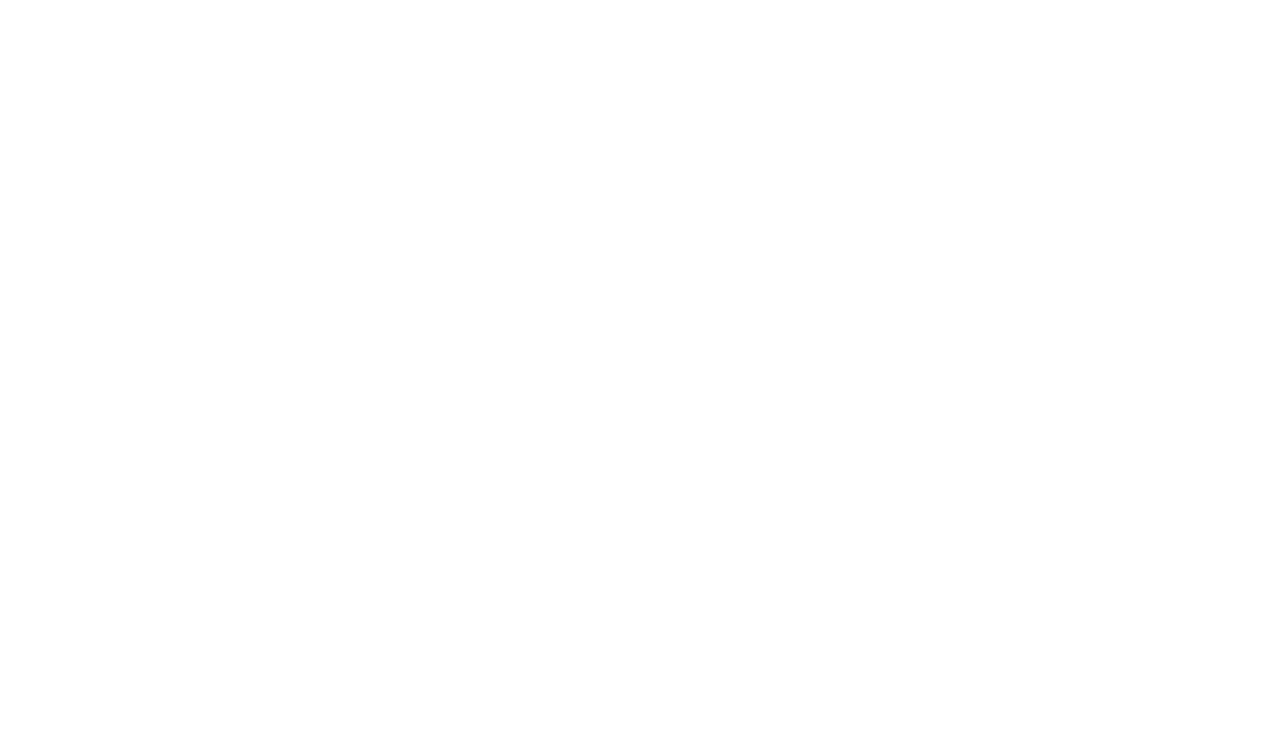
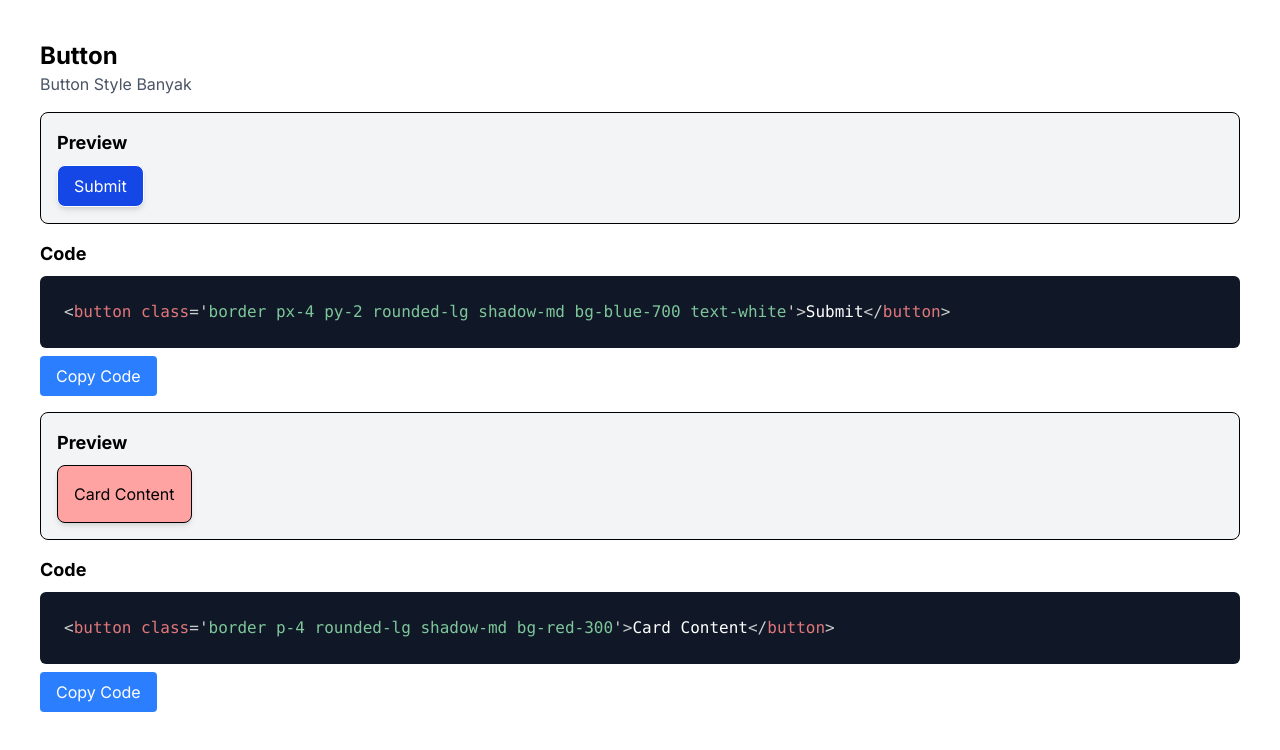
Before and after one commit to Jarramdhan28/zaicodeui, a React (Vite) app: page /component/button in a window 1280 px wide. Before the commit this address had no page. Shown: the top 750 px of the page. Built offline with nearby package versions, Linux system fonts and the light colour scheme.

Commit message:
add : component detail

```diff
--- a/package.json
+++ b/package.json
@@ -11,6 +11,7 @@
   },
   "dependencies": {
     "@tailwindcss/vite": "^4.0.5",
+    "prismjs": "^1.29.0",
     "react": "^19.0.0",
     "react-dom": "^19.0.0",
     "react-icons": "^5.4.0",
@@ -19,6 +20,7 @@
   },
   "devDependencies": {
     "@eslint/js": "^9.19.0",
+    "@types/prismjs": "^1.26.5",
     "@types/react": "^19.0.8",
     "@types/react-dom": "^19.0.3",
     "@vitejs/plugin-react": "^4.3.4",
@@ -26,6 +28,7 @@
     "eslint-plugin-react-hooks": "^5.0.0",
     "eslint-plugin-react-refresh": "^0.4.18",
     "globals": "^15.14.0",
+    "prettier": "3.5.2",
     "typescript": "~5.7.2",
     "typescript-eslint": "^8.22.0",
     "vite": "^6.1.0"
--- /dev/null
+++ b/public/components/button.html
@@ -0,0 +1 @@
+<button class="bg-yellow-500 text-white px-4 py-2 rounded">Click anjay</button>
--- a/src/App.tsx
+++ b/src/App.tsx
@@ -1,11 +1,15 @@
 import { BrowserRouter as Router, Routes, Route } from 'react-router-dom'
 import Home from "./pages/Home"
+import ComponentDetail from './pages/ComponentDetail'
+import Components from './pages/Components'
 
 function App() {
   return (
       <Router>
         <Routes>
           <Route path="/" element={<Home />}></Route>
+          <Route path="/components" element={<Components/>}></Route>
+          <Route path="/component/:id" element={<ComponentDetail/>}></Route>
         </Routes>
       </Router>
   )
--- a/src/components/Content.tsx
+++ b/src/components/Content.tsx
@@ -1,20 +1,32 @@
-const Content = () => {
+import { Link } from 'react-router-dom'
+import { componentsData } from '../data/components'
+
+const Content: React.FC = () => {
   return (
-    <div className="mx-auto max-w-screen-xl my-20">
-      <h2 className="text-2xl font-semibold">Tailwind UI Components</h2>
+    <div className='mx-auto max-w-screen-xl my-20'>
+      <h2 className='text-2xl font-semibold'>Tailwind UI Components</h2>
 
-      <div className="grid grid-cols-1 lg:grid-cols-3 mt-4 gap-4">
-        <div className="border border-gray-200 p-2 rounded-lg">
-          <img src="https://picsum.photos/400/300?grayscale" alt="" className="w-full rounded-lg h-50 object-cover" />
-
-          <div className="mt-2 p-2 mb-2">
-            <h2 className="text-2xl font-semibold">Card</h2>
-            <p className="text-gray-400">9 Components</p>
-          </div>
-        </div>
+      <div className='grid grid-cols-1 lg:grid-cols-3 mt-4 gap-6'>
+        {componentsData.map((comp) => (
+          <Link
+            to={`/component/${comp.id}`}
+            key={comp.id}
+            className='border border-gray-200 p-2 rounded-lg hover:bg-gray-50 delay-150 duration-300 ease-in-out hover:-translate-y-1 hover:scale-105'
+          >
+            <img
+              src={comp.preview}
+              alt={comp.name}
+              className='w-full rounded-lg h-50 object-cover'
+            />
+            <div className='mt-2 p-2 mb-2'>
+              <h2 className='text-2xl font-semibold'>{comp.name}</h2>
+              <p className='text-gray-400'>{comp.description}</p>
+            </div>
+          </Link>
+        ))}
       </div>
     </div>
-  );
+  )
 }
 
-export default Content;
+export default Content
--- /dev/null
+++ b/src/components/LoadHtml.tsx
@@ -0,0 +1,24 @@
+import { useState, useEffect } from 'react'
+
+interface LoadHtmlProps {
+  filePath: string
+}
+
+const LoadHtml: React.FC<LoadHtmlProps> = ({ filePath }) => {
+  const [htmlContent, setHtmlContent] = useState<string>('')
+
+  useEffect(() => {
+    fetch(filePath)
+      .then((response) => response.text())
+      .then((data) => {
+        // Inject Tailwind CSS
+        const tailwindStyle = `<style>@import url('/src/index.css');</style>`
+        setHtmlContent(tailwindStyle + data)
+      })
+      .catch((error) => console.error('Error loading HTML:', error))
+  }, [filePath])
+
+  return <div dangerouslySetInnerHTML={{ __html: htmlContent }} />
+}
+
+export default LoadHtml
--- a/src/components/Navbar.tsx
+++ b/src/components/Navbar.tsx
@@ -14,12 +14,12 @@
       <nav className="mx-auto max-w-screen-xl py-4 flex justify-between px-4">
         <div className="flex gap-x-2">
           <LiaLaptopCodeSolid size={24}/>
-          <Link to={'/'} className="font-bold">ZaicodeUI</Link>
+          <Link to={"/"} className="font-bold">ZaicodeUI</Link>
         </div>
 
 
         <div className="hidden lg:flex gap-x-4 items-center justify-center">
-          <Link to={""} className="font-semibold text-sm hover:text-gray-700">Component</Link>
+          <Link to={"/components"} className="font-semibold text-sm hover:text-gray-700">Components</Link>
           <Link to={""} className="font-semibold text-sm hover:text-gray-700">Template</Link>
           <Link to={""} className="font-semibold text-sm hover:text-gray-700">Application UI</Link>
           <FaGithub size={26}/>
--- /dev/null
+++ b/src/data/components.ts
@@ -0,0 +1,51 @@
+import { ComponentData } from '../types/component'
+
+export const componentsData: ComponentData[] = [
+  {
+    id: 'card',
+    name: 'Card',
+    description: 'Card Style Banyak',
+    preview: 'image.png',
+    components: [
+      {
+        id: 'card-1',
+        name: 'Card Rumahan Yellow',
+        description: 'adalah',
+        code: `
+          <div class="border p-4 rounded-lg shadow-md">
+            <h2 class="text-lg font-bold">Card Title</h2>
+            <p class="text-gray-600">This is a simple card description.</p>
+          </div>
+        `
+          .trim()
+          .replace(/^\s+/gm, ''),
+      },
+      {
+        id: 'card-2',
+        name: 'Card Rumahan red',
+        description: 'adalah',
+        code: `<div class='border p-4 rounded-lg shadow-md bg-red-300'>Card Content</div>`,
+      },
+    ],
+  },
+  {
+    id: 'button',
+    name: 'Button',
+    description: 'Button Style Banyak',
+    preview: 'images/preview/button.png',
+    components: [
+      {
+        id: 'btn-1',
+        name: 'Button Rumahan Yellow',
+        description: 'adalah',
+        code: `<button class='border px-4 py-2 rounded-lg shadow-md bg-blue-700 text-white'>Submit</button>`,
+      },
+      {
+        id: 'btn-2',
+        name: 'Button Rumahan red',
+        description: 'adalah',
+        code: `<button class='border p-4 rounded-lg shadow-md bg-red-300'>Card Content</button>`,
+      },
+    ],
+  },
+]
--- /dev/null
+++ b/src/pages/ComponentDetail.tsx
@@ -0,0 +1,62 @@
+import { useParams } from 'react-router-dom'
+import { componentsData } from '../data/components'
+import { copyToClipboard } from '../utils/CopyToClipboard'
+import Prism from 'prismjs'
+import 'prismjs/themes/prism-tomorrow.css'
+import 'prismjs/components/prism-markup'
+import { useState } from 'react'
+
+const ComponentDetail: React.FC = () => {
+  const { id } = useParams<{ id: string }>()
+  const component = componentsData.find((comp) => comp.id === id)
+  const [copied, setCopied] = useState(false)
+
+  if (!component) return <p>Components Not Found</p>
+
+  const handleCopy = (code: string) => {
+    copyToClipboard(code)
+    setCopied(true)
+    setTimeout(() => setCopied(false), 2000)
+  }
+
+  return (
+    <div className='p-10'>
+      <h1 className='text-2xl font-bold'>{component.name}</h1>
+      <p className='text-gray-600'>{component.description}</p>
+
+      {component.components.map((compDetail) => {
+        return (
+          <div key={compDetail.id}>
+            <div className='mt-4 border p-4 rounded-lg bg-gray-100'>
+              <h2 className='text-lg font-bold mb-2'>Preview</h2>
+              <div dangerouslySetInnerHTML={{ __html: compDetail.code }} />
+            </div>
+
+            <div className='mt-4'>
+              <h2 className='text-lg font-bold mb-2'>Code</h2>
+              <pre className='bg-gray-900 text-white p-6 rounded-md overflow-x-auto'>
+                <code
+                  dangerouslySetInnerHTML={{
+                    __html: Prism.highlight(
+                      compDetail.code,
+                      Prism.languages.html,
+                      'html',
+                    ),
+                  }}
+                />
+              </pre>
+              <button
+                onClick={() => handleCopy(compDetail.code)}
+                className='mt-2 px-4 py-2 bg-blue-500 text-white rounded'
+              >
+                {copied ? 'Copied!' : 'Copy Code'}
+              </button>
+            </div>
+          </div>
+        )
+      })}
+    </div>
+  )
+}
+
+export default ComponentDetail
--- /dev/null
+++ b/src/pages/Components.tsx
@@ -0,0 +1,13 @@
+import Content from '../components/Content'
+import Navbar from '../components/Navbar'
+
+const Components = () => {
+  return (
+    <>
+      <Navbar />
+      <Content />
+    </>
+  )
+}
+
+export default Components
--- /dev/null
+++ b/src/utils/CopyToClipboard.ts
@@ -0,0 +1,5 @@
+export const copyToClipboard = (text: string): void => {
+  navigator.clipboard.writeText(text).then(() => {
+    alert("Code copied to clipboard!")
+  })
+}
```
Also changed, not shown: src/types/component.d.ts (added, +14 -0 lines), .prettierrc.json (added), public/images/preview/button.png (added), 1 other file (tests, documents, lock files or other folders).
